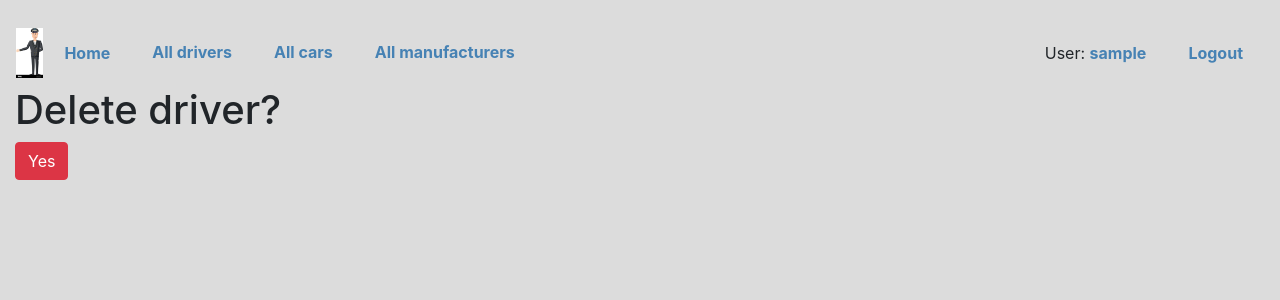
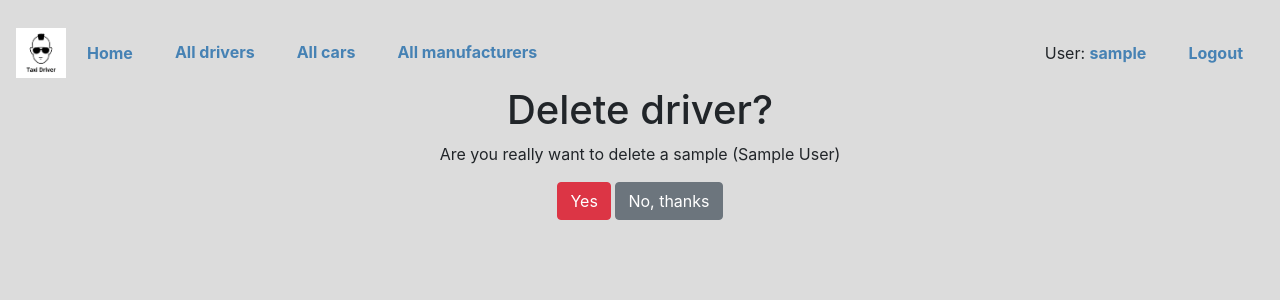
Before and after one commit to KantorSerhiy/taxi-service, a Django app: page /drivers/1/delete/ in a window 1280 px wide. Shown: the top 300 px of the page. Run offline with Django 4.2, Linux system fonts and the light colour scheme; the visitor is signed in with stand-in values (Sample User, id 1); data comes from the database, SQL or seed files in the repository.

Commit message:
add center for delete page for  better look

```diff
--- a/static/css/styles.css
+++ b/static/css/styles.css
@@ -23,3 +23,7 @@ a{
     color: #4682B4;
     font-weight: bold;
 }
+
+.delete-page{
+    text-align: center;
+}
--- a/taxi/views.py
+++ b/taxi/views.py
@@ -171,7 +171,7 @@ class DriverLicenseUpdateView(LoginRequiredMixin, generic.UpdateView):
 
 class DriverDeleteView(LoginRequiredMixin, generic.DeleteView):
     model = Driver
-    success_url = reverse_lazy("")
+    success_url = reverse_lazy("taxi:driver-list")
 
 
 @login_required
--- a/templates/includes/navigation.html
+++ b/templates/includes/navigation.html
@@ -3,7 +3,7 @@
 
 <nav class="navbar navbar-expand-lg ">
 
-  <img class="image-main" src="{% static 'images/l-icone-de-style-dessin-anime-avec-chauffeur-2gpxpw0.jpg' %}" alt="taxi icon">
+  <img class="image-main" src="{% static 'images/asd.png' %}" alt="taxi icon">
 
       <ul class="navbar-nav mr-auto">
         <li class="list-group-item "><a href="{% url 'taxi:index' %}">Home</a></li>
--- a/templates/taxi/driver_confirm_delete.html
+++ b/templates/taxi/driver_confirm_delete.html
@@ -1,10 +1,14 @@
 {% extends "base.html" %}
 
 {% block content %}
-  <h1>Delete driver?</h1>
-  <form action="" method="post">
-    {% csrf_token %}
+  <div class="delete-page">
+    <h1>Delete driver?</h1>
+    <p>Are you really want to delete a {{ driver }} </p>
+    <form action="" method="post">
+      {% csrf_token %}
 
-    <input type="submit" value="Yes" class="btn btn-danger">
-  </form>
+      <input type="submit" value="Yes" class="btn btn-danger">
+      <a class="btn btn-secondary" href="{% url 'taxi:driver-list' %}">No, thanks</a>
+    </form>
+  </div>
 {% endblock %}
```
Also changed, not shown: templates/taxi/car_confirm_delete.html (+9 -5 lines), templates/taxi/manufacturer_confirm_delete.html (+10 -5 lines).
